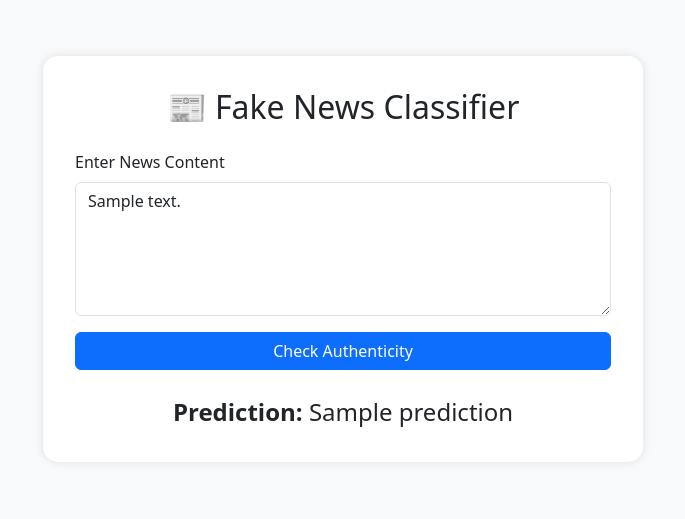
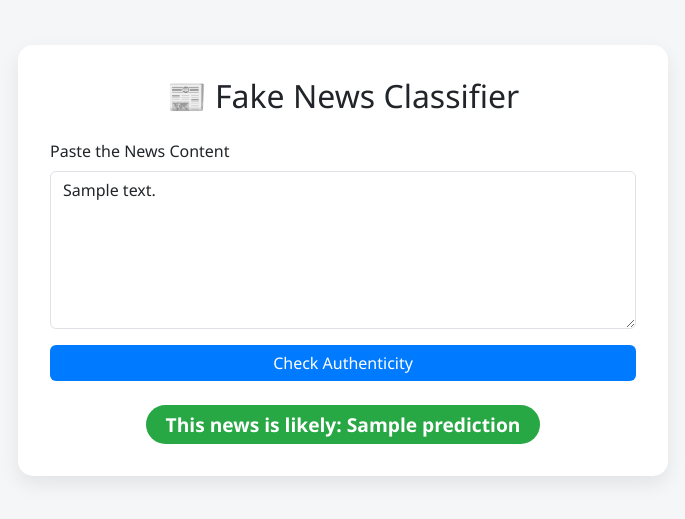
Before and after one commit to Deekshaa-04/FakeNewsApp, a Flask app: template templates/index.html in a window 1280 px wide. Shown: the top 519 px of the page, without its empty margins (297-982 px from the left). Run offline with Flask 3, Linux system fonts and the light colour scheme; the template is opened without the code that fills it: most values are stand-ins (such as "Sample title", 1, 10 or a date in 2020); parts of the project's set-up code (start-up, migrations or seed data) failed here and were passed over.

Commit message:
Update index.html

```diff
--- a/templates/index.html
+++ b/templates/index.html
@@ -2,34 +2,59 @@
 <html lang="en">
 <head>
   <meta charset="UTF-8">
-  <title>Fake News Detector</title>
+  <title>Fake News Classifier</title>
+  <meta name="viewport" content="width=device-width, initial-scale=1">
   <link href="https://cdn.jsdelivr.net/npm/bootstrap@5.3.3/dist/css/bootstrap.min.css" rel="stylesheet">
   <style>
     body {
-      background: #f8f9fa;
+      background-color: #f4f6f8;
+      font-family: 'Segoe UI', Tahoma, Geneva, Verdana, sans-serif;
     }
     .main-box {
-      max-width: 600px;
-      margin: 5% auto;
+      max-width: 650px;
+      margin: 4% auto;
       padding: 2rem;
-      background: white;
+      background: #ffffff;
       border-radius: 15px;
-      box-shadow: 0px 0px 10px rgba(0,0,0,0.1);
+      box-shadow: 0 8px 20px rgba(0, 0, 0, 0.08);
     }
-    .result-box {
-      font-size: 1.5rem;
-      margin-top: 1rem;
+    .btn-primary {
+      background-color: #007bff;
+      border: none;
+    }
+    .btn-primary:hover {
+      background-color: #0056b3;
+    }
+    .badge-result {
+      font-size: 1.2rem;
+      padding: 10px 20px;
+      border-radius: 30px;
+    }
+    .fake {
+      background-color: #dc3545;
+      color: white;
+    }
+    .real {
+      background-color: #28a745;
+      color: white;
+    }
+    .error-message {
+      color: #dc3545;
+      font-weight: 500;
+      margin-top: 15px;
     }
   </style>
 </head>
 <body>
+
   <div class="container">
     <div class="main-box">
       <h2 class="text-center mb-4">📰 Fake News Classifier</h2>
+
       <form method="POST" action="/predict">
         <div class="mb-3">
-          <label for="news" class="form-label">Enter News Content</label>
-          <textarea class="form-control" id="news" name="news" rows="5" required>{{ input_text or '' }}</textarea>
+          <label for="news" class="form-label">Paste the News Content</label>
+          <textarea class="form-control" id="news" name="news" rows="6" required>{{ input_text or '' }}</textarea>
         </div>
         <div class="d-grid">
           <button type="submit" class="btn btn-primary">Check Authenticity</button>
@@ -37,11 +62,20 @@
       </form>
 
       {% if prediction %}
-        <div class="result-box text-center mt-4">
-          <strong>Prediction:</strong> <span>{{ prediction }}</span>
+        <div class="text-center mt-4">
+          <span class="badge badge-result {% if prediction == 'FAKE' %}fake{% else %}real{% endif %}">
+            This news is likely: {{ prediction }}
+          </span>
+        </div>
+      {% endif %}
+
+      {% if error %}
+        <div class="error-message text-center">
+          ⚠️ {{ error }}
         </div>
       {% endif %}
     </div>
   </div>
+
 </body>
 </html>
```
